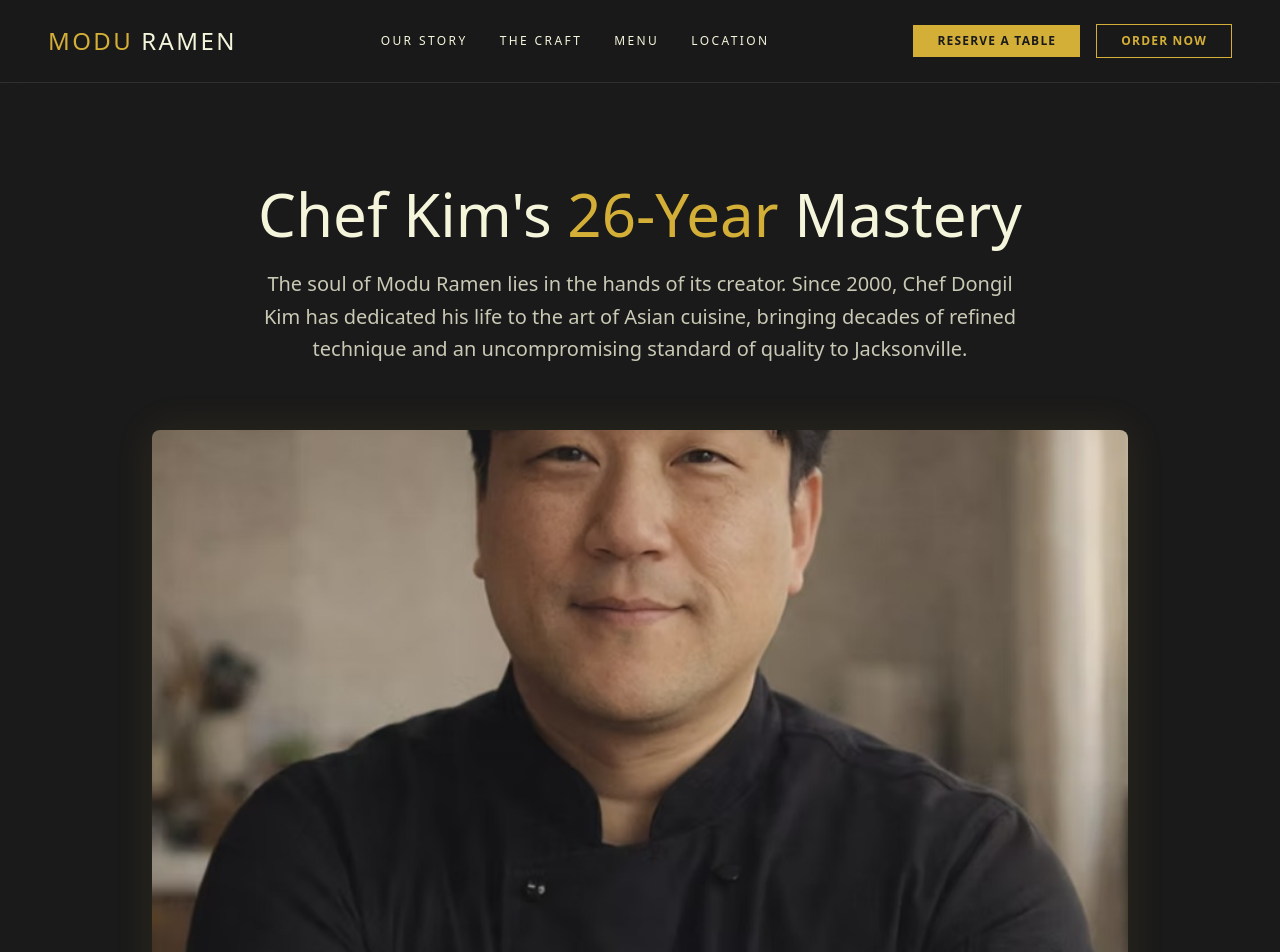
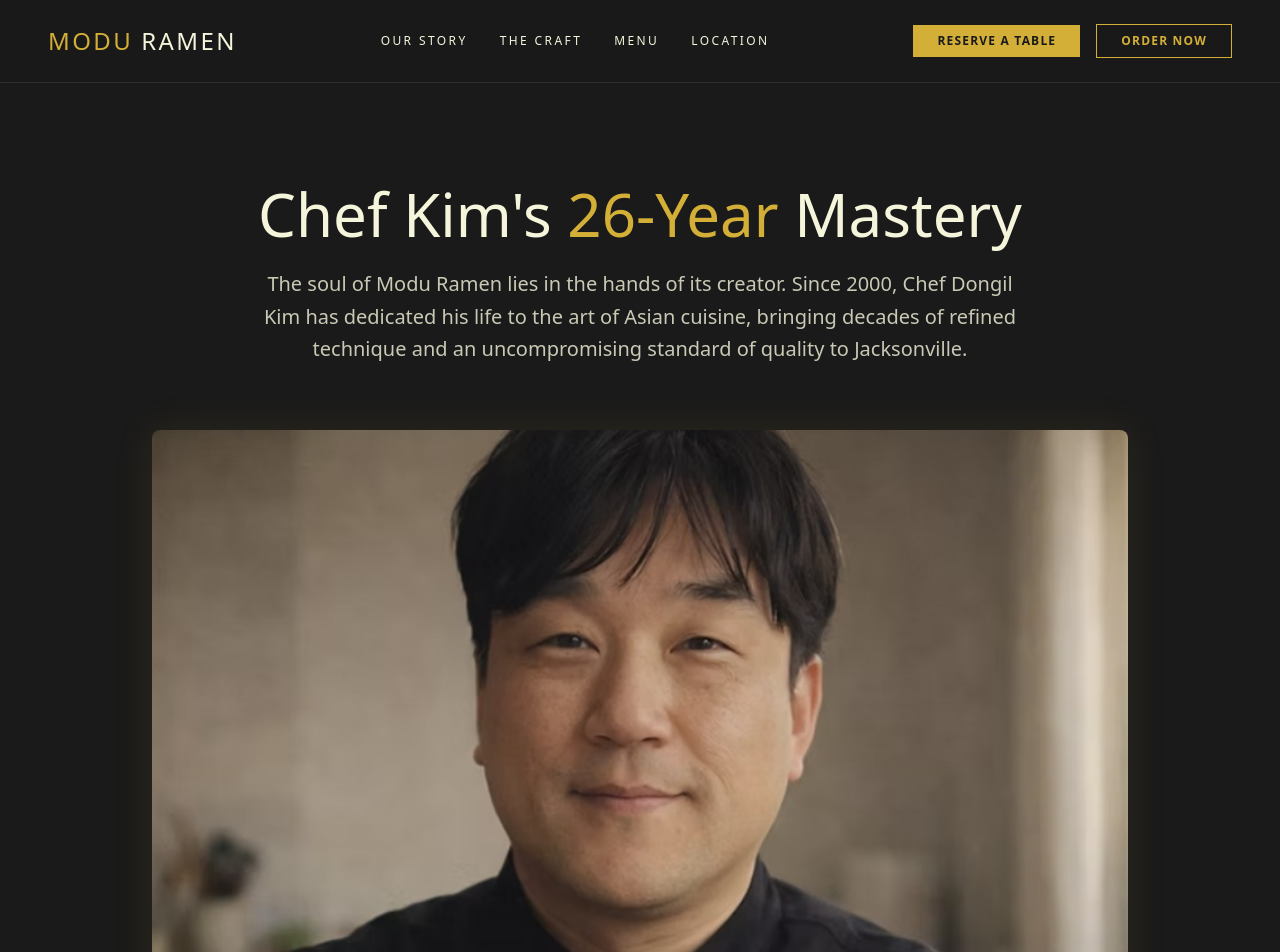
Before and after one commit to kprince0/ModuHomepage, a Next.js app: page /chef-kim in a window 1280 px wide. Shown: the top 952 px of the page. Built offline with nearby package versions, Linux system fonts and the light colour scheme; a web font is replaced by a local one.

Commit message:
Fix hero image cropping on chef-kim page

```diff
--- a/src/app/chef-kim/page.tsx
+++ b/src/app/chef-kim/page.tsx
@@ -32,7 +32,7 @@ export default function ChefKim() {
             alt="Chef Kim plating authentic Japanese ramen at Modu Ramen"
             fill
             priority
-            className="object-cover object-center"
+            className="object-cover object-[center_15%]"
           />
         </div>
 
```
